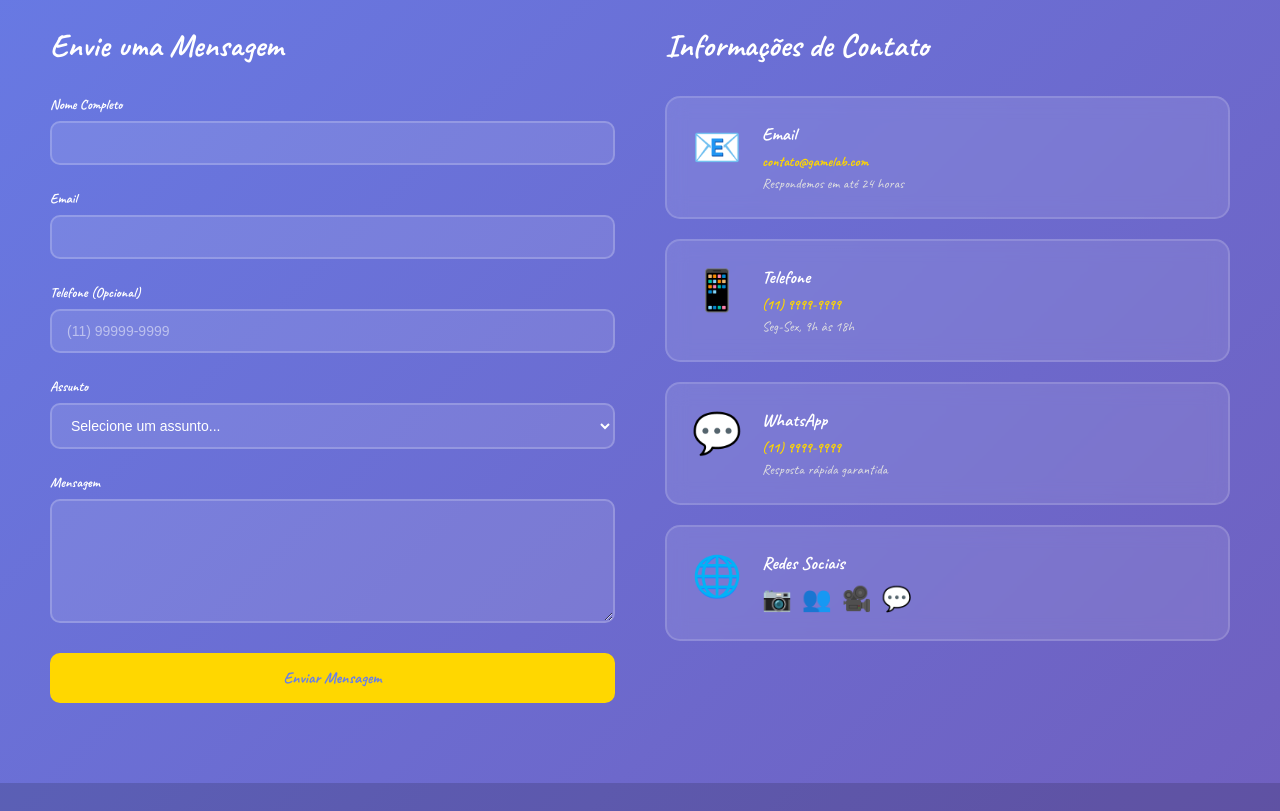
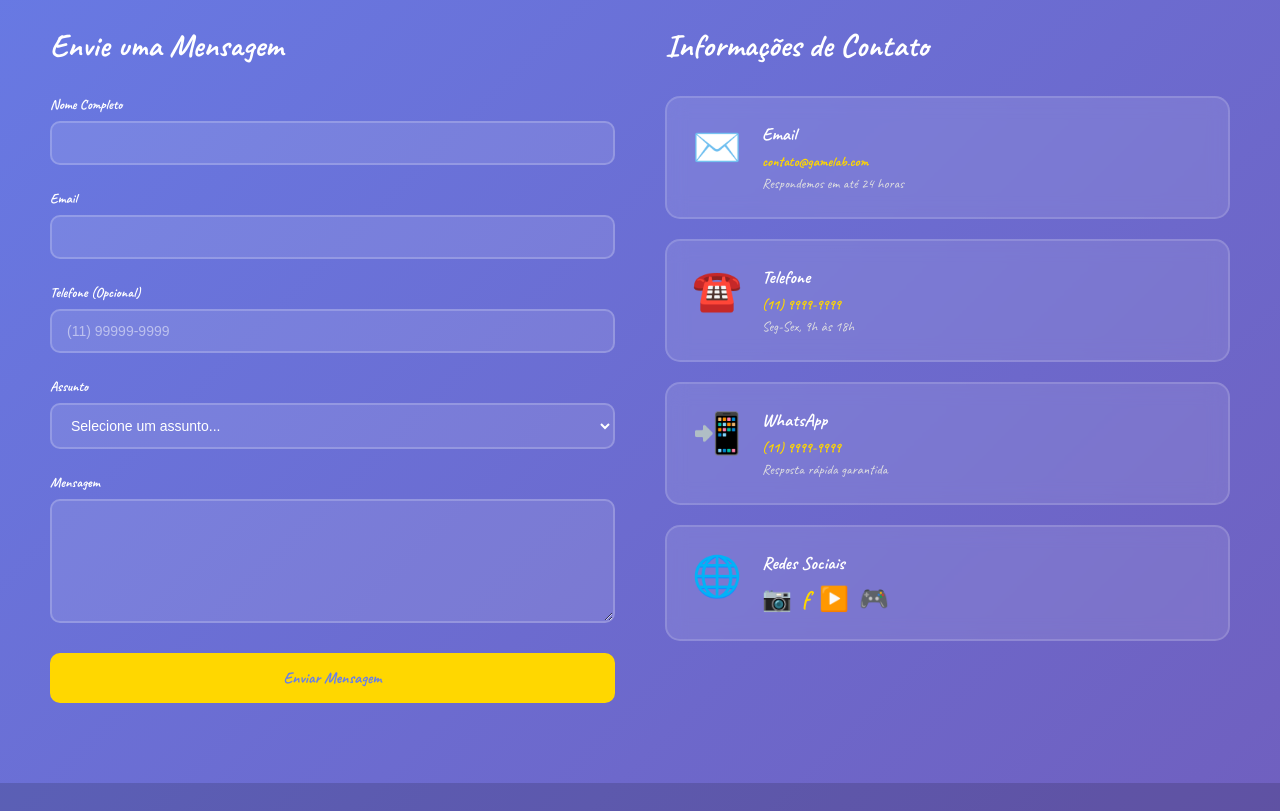
Before and after one commit to William-MC-Flores/Oficina_de_games_Scratch, a plain HTML site: page contato.html in a window 1280 px wide. Shown: the part 420-1231 px from the top of the page. Drawn offline with Linux system fonts and the light colour scheme.

Commit message:
terceiro commit

```diff
--- a/contato.html
+++ b/contato.html
@@ -80,7 +80,7 @@
             <h2>Informações de Contato</h2>
 
             <div class="info-box">
-                <div class="info-icon">📧</div>
+                <div class="info-icon">✉️</div>
                 <div>
                     <h3>Email</h3>
                     <p><a href="mailto:contato@gamelab.com">contato@gamelab.com</a></p>
@@ -89,7 +89,7 @@
             </div>
 
             <div class="info-box">
-                <div class="info-icon">📱</div>
+                <div class="info-icon">☎️</div>
                 <div>
                     <h3>Telefone</h3>
                     <p><a href="tel:+5511999999999">(11) 9999-9999</a></p>
@@ -98,7 +98,7 @@
             </div>
 
             <div class="info-box">
-                <div class="info-icon">💬</div>
+                <div class="info-icon">📲</div>
                 <div>
                     <h3>WhatsApp</h3>
                     <p><a href="https://wa.me/5511999999999" target="_blank">(11) 9999-9999</a></p>
@@ -112,9 +112,9 @@
                     <h3>Redes Sociais</h3>
                     <div class="redes-sociais">
                         <a href="#" class="social-link" title="Instagram">📷</a>
-                        <a href="#" class="social-link" title="Facebook">👥</a>
-                        <a href="#" class="social-link" title="YouTube">🎥</a>
-                        <a href="#" class="social-link" title="Discord">💬</a>
+                        <a href="#" class="social-link" title="Facebook">f</a>
+                        <a href="#" class="social-link" title="YouTube">▶️</a>
+                        <a href="#" class="social-link" title="Discord">🎮</a>
                     </div>
                 </div>
             </div>
```
Also changed, not shown: index.html (+1 -1 lines), recursos.html (+1 -1 lines), 1 other file.
